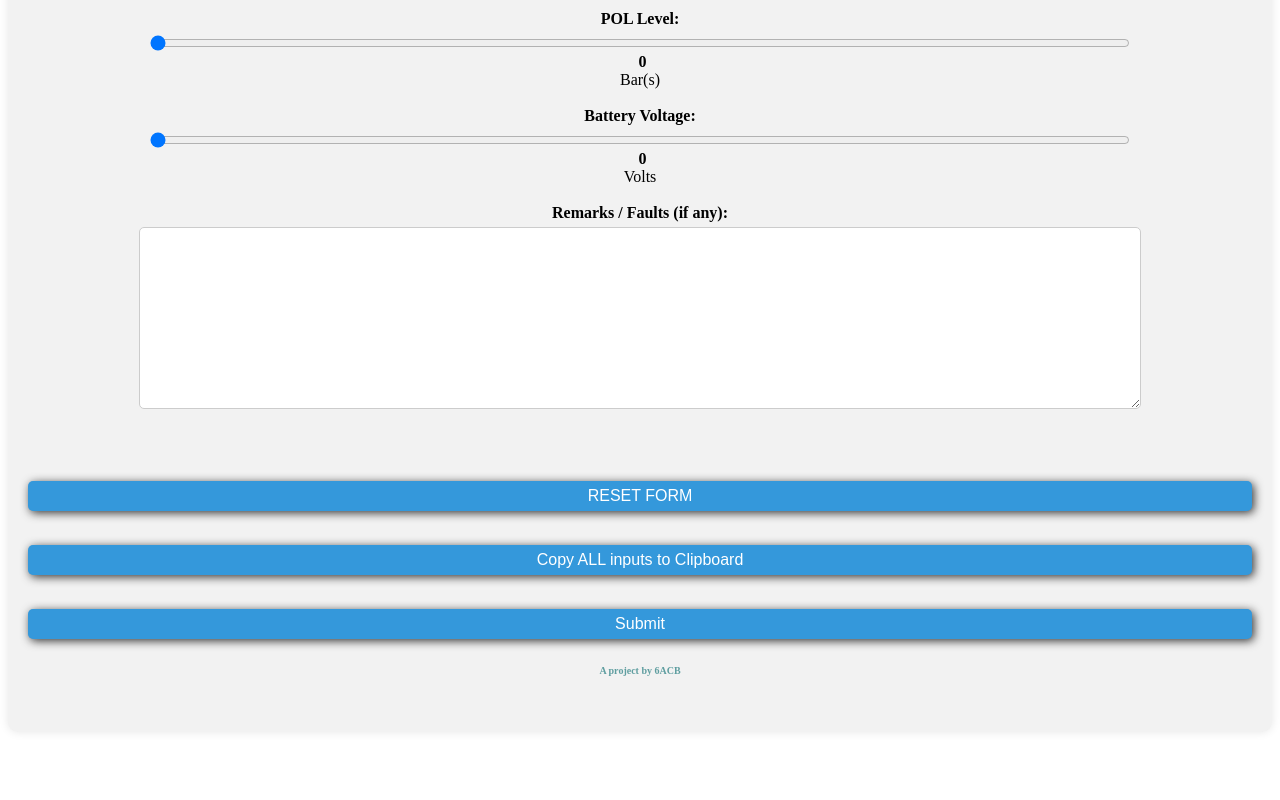
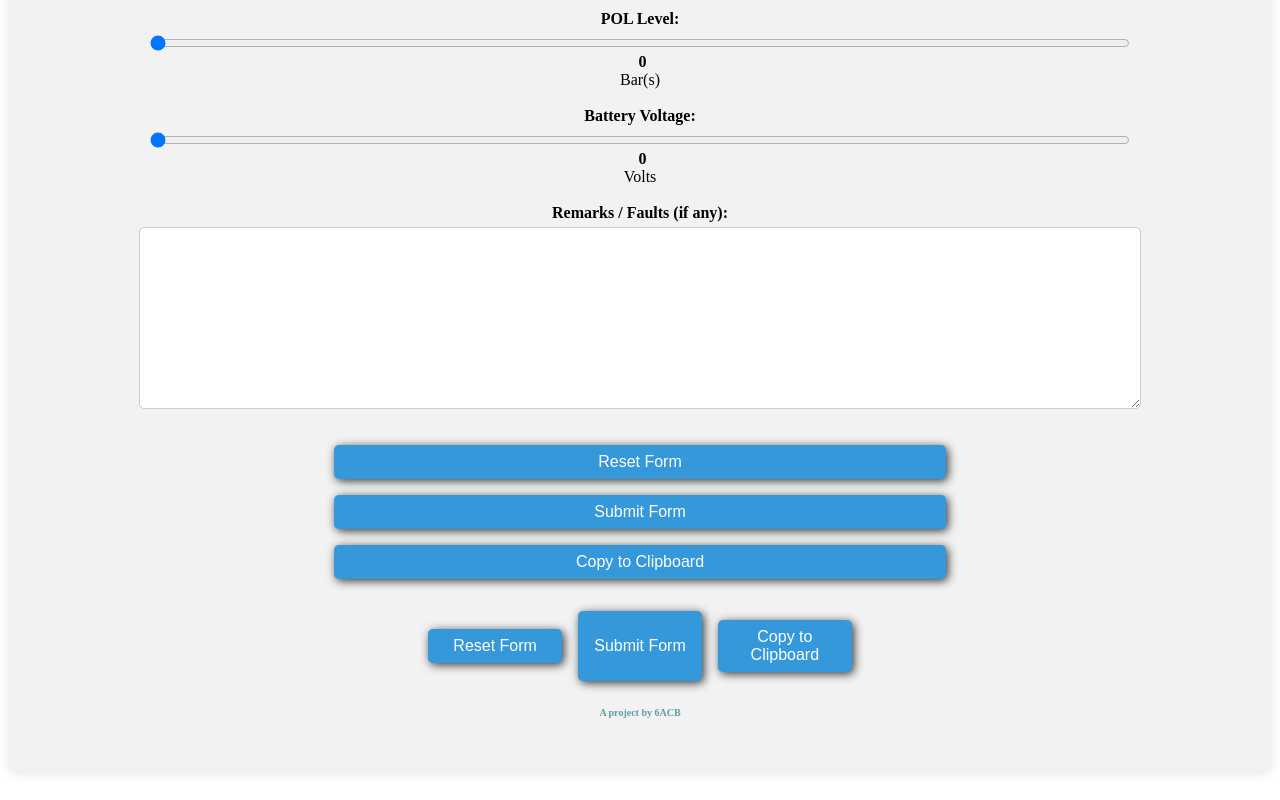
Before and after one commit to Labcoxyzl/genlog, a plain HTML site: page index.html in a window 1280 px wide. Shown: the part 963-1763 px from the top of the page. Before the commit the page ends 1721 px from the top, so only its background shows below. Drawn offline with nearby package versions, Linux system fonts and the light colour scheme.

Commit message:
Updated button layout

```diff
--- a/css/style.css
+++ b/css/style.css
@@ -41,6 +41,13 @@ select {
     font-size: 14px;
 }
 
+.buttondiv {
+    display: flex;
+    justify-content: center;
+    align-items: center;
+    margin-top: 1rem;
+}
+
 button {
     padding: 0.5rem 1rem;
     border: none;
--- a/index.html
+++ b/index.html
@@ -23,7 +23,8 @@
     <div class="title" style="font-size: 20px;">Welcome to 6AMB Vehicle E-Logbook!</style>
     </div>
     <div class="subtitle" style="font-size: 15px;">Enter your vehicle details below and copy to clipboard</div>
-    <div class="subtitle" style="font-size: 15px;">A successful log submission will copy to clipboard AND reset inputs</div>
+    <div class="subtitle" style="font-size: 15px;">A successful log submission will copy to clipboard AND reset inputs
+    </div>
     <div class="subtitle" style="font-size: 15px;">Return to classic UI <a href="index.html">here</a></div>
     <br>
     <div class="subtitle" style="font-size: 15px;">For issues/feedback, contact me via <a href="https://t.me/labcoxyzl"
@@ -96,17 +97,23 @@
         <output id="batteryVoltageOutput">0</output> Volts<br><br>
 
         <label for="remarks">Remarks / Faults (if any):</label>
-        <textarea id="remarks" name="remarks" rows="10" cols="50" style="width: 80%;"></textarea><br><br><br>
+        <textarea id="remarks" name="remarks" rows="10" cols="50" style="width: 80%;"></textarea><br>
+        <!-- Reset Form-->
+        <button type="button" style="width: 50%; height: 50%;" onclick="resetForm()">Reset Form</button>
+        <!-- Submit -->
+        <button type="button" style="width: 50%; height: 50%;" onclick="submitForm()">Submit Form</button>
+        <!-- Copy to clipboard -->
+        <button type="button" onclick="copyToClipboard()" style="width: 50%; height: 50%;">Copy to Clipboard</button>
+        <div class="buttondiv">
+            <!-- Reset Form-->
+            <button type="button" style="width: 30%; height: 50%;" onclick="resetForm()">Reset Form</button>
+            <!-- Submit -->
+            <button type="button" style="width: auto; height: 70px" onclick="submitForm()">Submit Form</button>
+            <!-- Copy to clipboard -->
+            <button type="button" onclick="copyToClipboard()" style="width: 30%; height: 50%;">Copy to
+                Clipboard</button>
+        </div>
 
-        <!-- Reset Form-->
-        <button type="button" style="width: 100%; height: 30px;" onclick="resetForm()">RESET
-            FORM</button><br>
-        <!-- Copy to clipboard -->
-        <button type="button" onclick="copyToClipboard()" style="width: 100%; height: 30px;">Copy ALL
-            inputs to
-            Clipboard</button><br>
-        <!-- Submit -->
-        <button type="button" style="width: 100%; height: 30px;;" onclick="submitForm()">Submit</button>
         <br>
         <div class="subtitle" style="font-size: 10px;">A project by 6ACB</div><br><br>
     </form>
```
